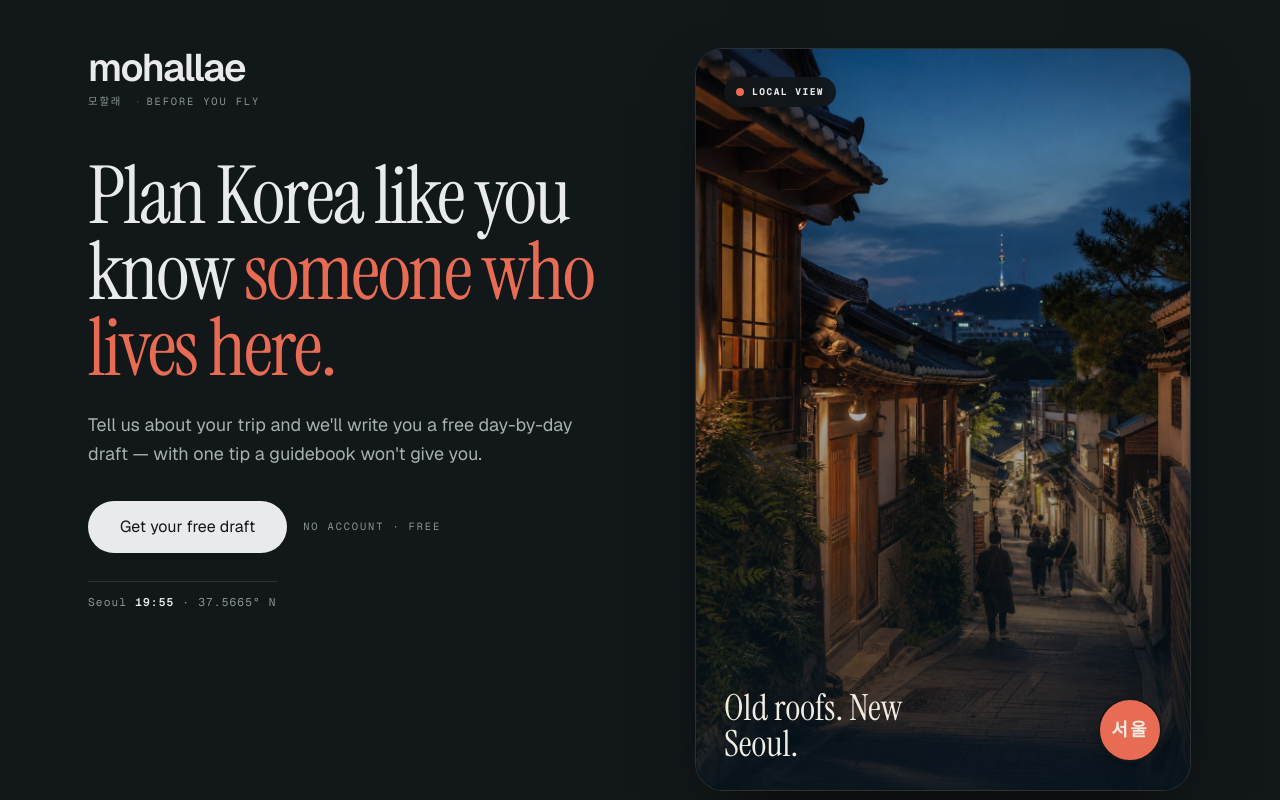
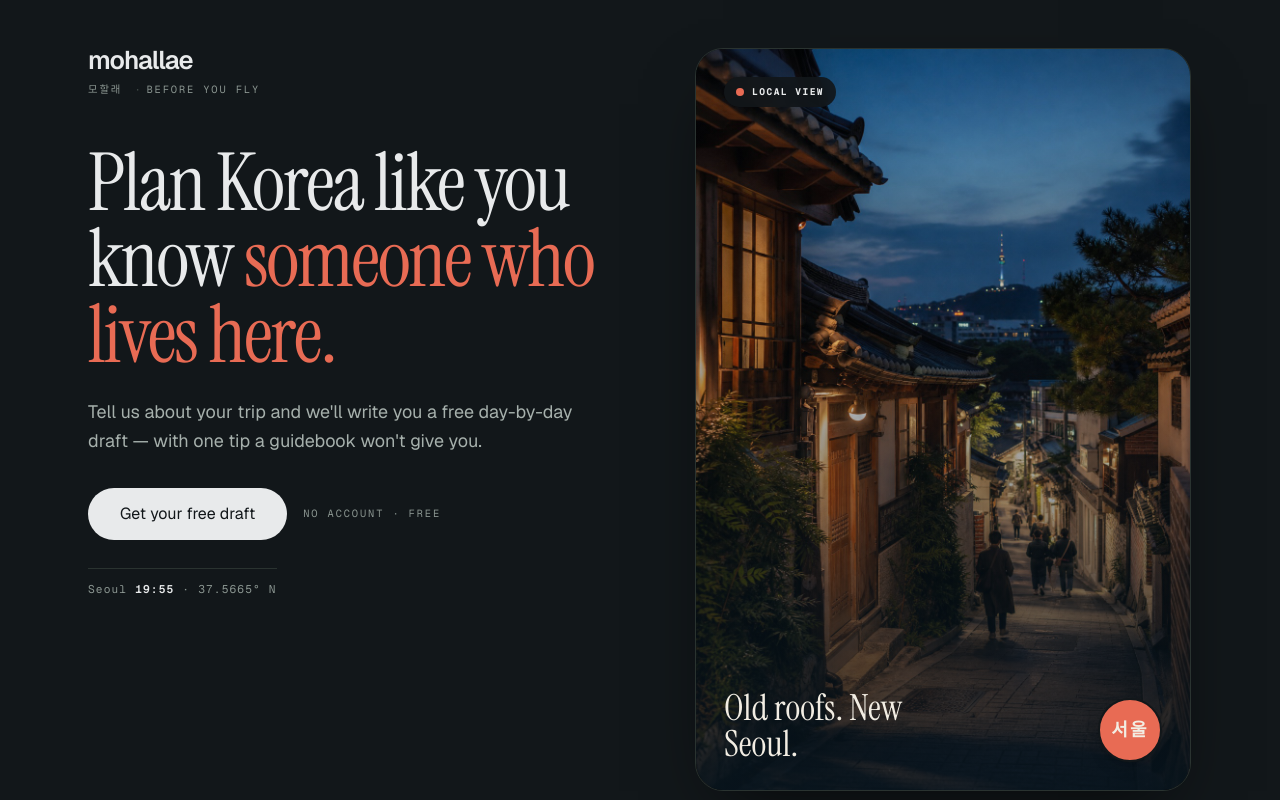
Before and after one commit to ssunie2/korea-travel-consulting, a Next.js app: page / in a window 1280 px wide. Shown: the top 800 px of the page. Built offline with nearby package versions, Linux system fonts and the light colour scheme; no server answers.

Commit message:
상호 크기를 원래대로 되돌림

```diff
--- a/app/page.tsx
+++ b/app/page.tsx
@@ -200,7 +200,7 @@ export default async function Home() {
           <div>
             {/* 상호. 역명판의 역명 자리다 — 동그라미(역번호)는 빼고 이름만 남겼다 */}
             <div>
-              <p className="font-[family-name:var(--font-geist-sans)] text-[1.6rem] font-semibold lowercase leading-none tracking-[-0.035em] md:text-[2.4rem] text-[#E8EAEB]">
+              <p className="font-[family-name:var(--font-geist-sans)] text-[1.6rem] font-semibold lowercase leading-none tracking-[-0.035em] text-[#E8EAEB]">
                 mohallae
               </p>
               <p className="mt-2 font-[family-name:var(--font-geist-mono)] text-[0.65rem] tracking-[0.18em] text-[#8B9691]">
```
